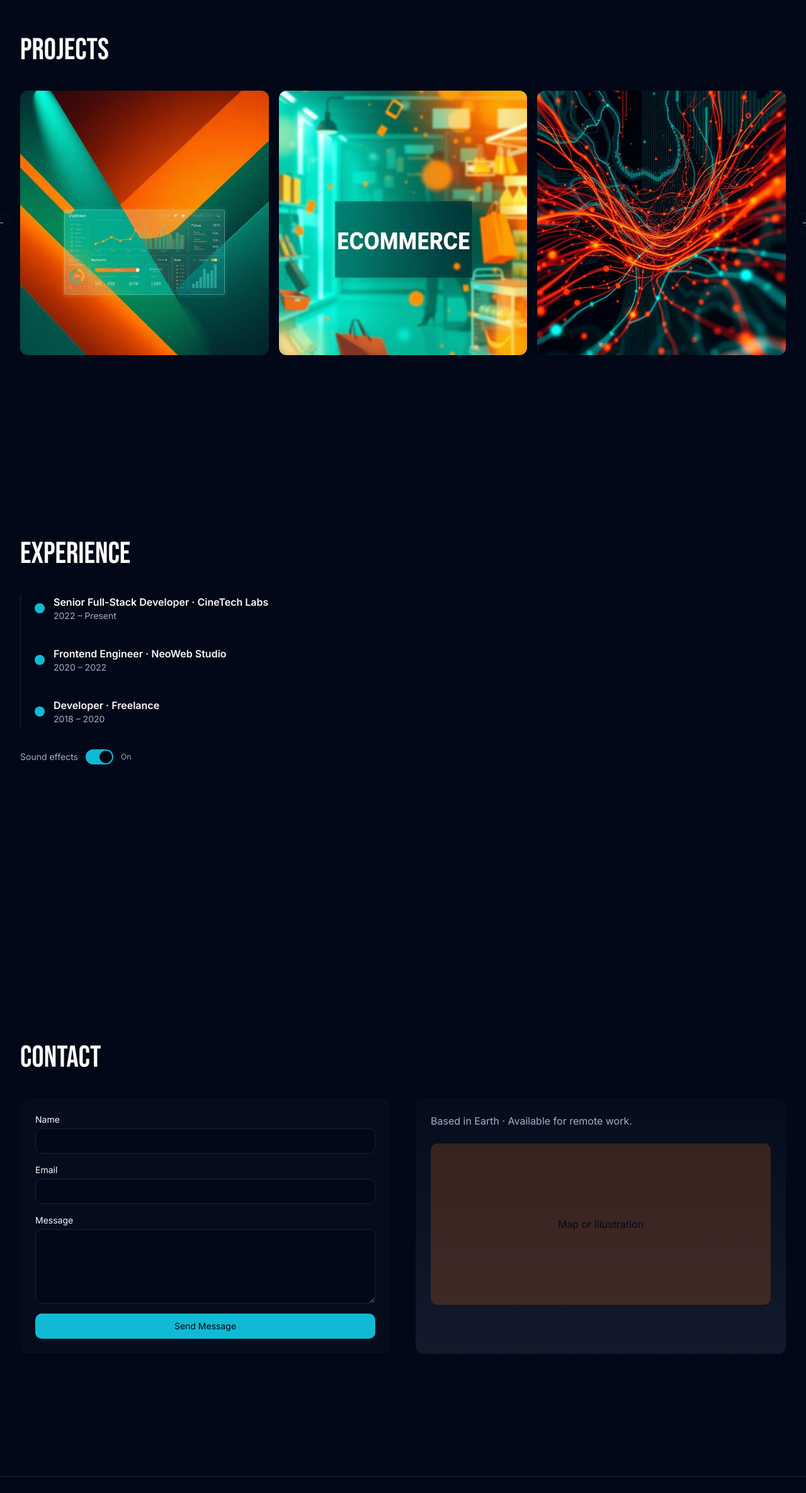
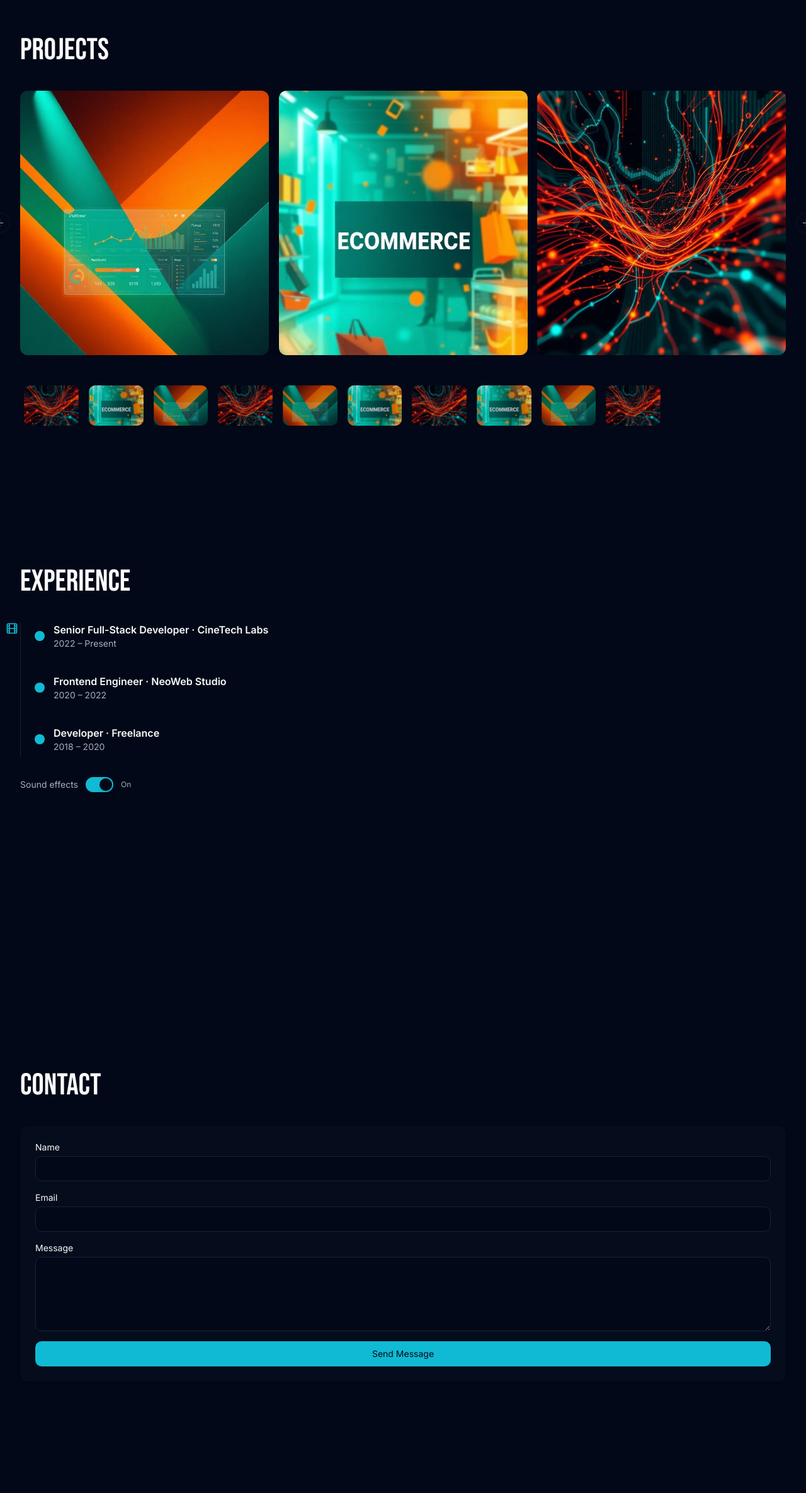
Before and after one commit to abhinov956tech-developer/Dev_Portfolio, a React (Vite) app: page / in a window 1280 px wide. Shown: the part 2521-4892 px from the top of the page at 63% size. Built offline with nearby package versions, Linux system fonts and the light colour scheme.

Commit message:
Refactor Projects, Experience, Contact
- Implement 3D tilt on project cards and add a marquee for past work.
- Add an interactive film-reel icon to the experience timeline.
- Enhance contact form with animated focus rings, remove map, and add a submission animation.

```diff
--- a/src/components/Contact.tsx
+++ b/src/components/Contact.tsx
@@ -17,24 +17,25 @@ const Contact = () => {
   return (
     <section id="contact" className="min-h-screen snap-start container py-20 md:py-28">
       <h2 className="font-display text-4xl md:text-5xl mb-10">Contact</h2>
-      <div className="grid md:grid-cols-2 gap-10 items-stretch">
+      <div className="grid gap-10 items-stretch">
         <div className="bg-card rounded-lg p-6 shadow">
           <form onSubmit={onSubmit} className="space-y-4">
-            <div>
+            <div className="rounded-md ring-offset-background focus-within:ring-2 focus-within:ring-accent focus-within:ring-offset-2 focus-within:animate-[pulse_0.5s_ease-out_1] transition-shadow">
               <label className="block text-sm mb-1" htmlFor="name">Name</label>
               <Input id="name" required aria-label="Your name" />
             </div>
-            <div>
+            <div className="rounded-md ring-offset-background focus-within:ring-2 focus-within:ring-accent focus-within:ring-offset-2 focus-within:animate-[pulse_0.5s_ease-out_1] transition-shadow">
               <label className="block text-sm mb-1" htmlFor="email">Email</label>
               <Input id="email" type="email" required aria-label="Your email" />
             </div>
-            <div>
+            <div className="rounded-md ring-offset-background focus-within:ring-2 focus-within:ring-accent focus-within:ring-offset-2 focus-within:animate-[pulse_0.5s_ease-out_1] transition-shadow">
               <label className="block text-sm mb-1" htmlFor="message">Message</label>
               <Textarea id="message" rows={5} required aria-label="Your message" />
             </div>
             <div className="relative">
-              <Button type="submit" className="w-full" aria-label="Send message">
-                Send Message
+              <Button type="submit" className="w-full relative overflow-hidden" aria-label="Send message" disabled={sent}>
+                <span className={`transition-opacity ${sent ? "opacity-0" : "opacity-100"}`}>Send Message</span>
+                {sent && <Send className="absolute text-primary left-1/2 top-1/2 -translate-x-1/2 -translate-y-1/2" aria-hidden />}
               </Button>
               <AnimatePresence>
                 {sent && (
@@ -53,10 +54,6 @@ const Contact = () => {
             </div>
           </form>
         </div>
-        <div className="rounded-lg p-6 bg-surface-gradient">
-          <p className="text-muted-foreground">Based in Earth · Available for remote work.</p>
-          <div className="mt-6 h-64 w-full rounded-md bg-accent/20 flex items-center justify-center text-accent-foreground">Map or Illustration</div>
-        </div>
       </div>
     </section>
   );
--- a/src/components/Experience.tsx
+++ b/src/components/Experience.tsx
@@ -1,6 +1,8 @@
 import { useEffect, useRef, useState } from "react";
 import { Switch } from "@/components/ui/switch";
 import { Label } from "@/components/ui/label";
+import { motion } from "framer-motion";
+import { Film } from "lucide-react";
 
 const items = [
   { role: "Senior Full-Stack Developer", company: "CineTech Labs", period: "2022 – Present", details: "Leading a team building cinematic, high-performance web experiences for enterprise clients." },
@@ -12,6 +14,12 @@ const Experience = () => {
   const [openIndex, setOpenIndex] = useState<number | null>(null);
   const [isMuted, setIsMuted] = useState(false);
   const audioCtxRef = useRef<AudioContext | null>(null);
+
+  // Reel indicator state
+  const [hoverIndex, setHoverIndex] = useState<number | null>(null);
+  const [iconY, setIconY] = useState(0);
+  const itemRefs = useRef<(HTMLButtonElement | null)[]>([]);
+  const containerRef = useRef<HTMLDivElement | null>(null);
 
   useEffect(() => {
     const Ctx = (window as any).AudioContext || (window as any).webkitAudioContext;
@@ -69,15 +77,37 @@ const Experience = () => {
     });
   };
 
+  const updateIconPos = (index: number) => {
+    const c = containerRef.current;
+    const el = itemRefs.current[index];
+    if (c && el) {
+      const ct = c.getBoundingClientRect().top;
+      const r = el.getBoundingClientRect();
+      setIconY(r.top - ct + r.height / 2 - 12);
+    }
+  };
+
   return (
     <section id="experience" className="min-h-screen snap-start container py-20 md:py-28">
       <h2 className="font-display text-4xl md:text-5xl mb-10">Experience</h2>
-      <div className="relative pl-6 border-l border-border">
+      <div ref={containerRef} className="relative pl-6 border-l border-border">
+        <motion.div
+          className="absolute -left-6 w-6 h-6 text-primary"
+          style={{ top: iconY }}
+          animate={{ rotate: hoverIndex !== null ? 360 : 0 }}
+          transition={{ duration: 1, ease: "linear", repeat: hoverIndex !== null ? Infinity : 0 }}
+          aria-hidden
+        >
+          <Film className="w-5 h-5" />
+        </motion.div>
         {items.map((it, i) => (
           <div key={it.role} className="mb-8">
             <button
+              ref={(el) => (itemRefs.current[i] = el)}
               className="w-full text-left group"
               onClick={() => toggle(i)}
+              onMouseEnter={() => { setHoverIndex(i); updateIconPos(i); }}
+              onMouseLeave={() => setHoverIndex(null)}
               aria-expanded={openIndex === i}
             >
               <div className="flex items-center gap-4">
--- a/src/components/Projects.tsx
+++ b/src/components/Projects.tsx
@@ -3,6 +3,7 @@ import { Button } from "@/components/ui/button";
 import project1 from "@/assets/project1.jpg";
 import project2 from "@/assets/project2.jpg";
 import project3 from "@/assets/project3.jpg";
+import { motion, useMotionValue, useSpring } from "framer-motion";
 
 const projects = [
   { title: "Futuristic SaaS Dashboard", img: project1, live: "#", code: "#", tech: ["React", "Node", "Postgres"] },
@@ -10,16 +11,33 @@ const projects = [
   { title: "Realtime Data Viz", img: project3, live: "#", code: "#", tech: ["Vite", "WebSockets", "D3"] },
 ];
 
-const Projects = () => {
+type Project = typeof projects[number];
+
+const olderProjects = [project1, project2, project3, project2, project1, project3];
+
+const ProjectCard = ({ p }: { p: Project }) => {
+  const rx = useMotionValue(0);
+  const ry = useMotionValue(0);
+  const rxSpring = useSpring(rx, { stiffness: 300, damping: 20 });
+  const rySpring = useSpring(ry, { stiffness: 300, damping: 20 });
+
+  const handleMouseMove = (e: React.MouseEvent<HTMLDivElement>) => {
+    const rect = e.currentTarget.getBoundingClientRect();
+    const px = (e.clientX - rect.left) / rect.width;
+    const py = (e.clientY - rect.top) / rect.height;
+    rx.set(-(py - 0.5) * 16);
+    ry.set((px - 0.5) * 16);
+  };
+  const reset = () => { rx.set(0); ry.set(0); };
+
   return (
-    <section id="projects" className="min-h-screen snap-start container py-20 md:py-28">
-      <h2 className="font-display text-4xl md:text-5xl mb-10">Projects</h2>
-      <div className="relative">
-        <Carousel className="w-full">
-          <CarouselContent>
-            {projects.map((p) => (
-              <CarouselItem key={p.title} className="md:basis-1/2 lg:basis-1/3">
-                <div className="group poster-card">
+    <div style={{ perspective: 1000 }}>
+      <motion.div
+        onMouseMove={handleMouseMove}
+        onMouseLeave={reset}
+        style={{ rotateX: rxSpring, rotateY: rySpring, transformStyle: "preserve-3d" }}
+        className="group poster-card will-change-transform"
+      >
         <img src={p.img} alt={`${p.title} poster`} loading="lazy" className="poster-image" />
         <div className="poster-overlay">
           <div>
@@ -35,7 +53,21 @@ const Projects = () => {
             </div>
           </div>
         </div>
+      </motion.div>
     </div>
+  );
+};
+
+const Projects = () => {
+  return (
+    <section id="projects" className="min-h-screen snap-start container py-20 md:py-28">
+      <h2 className="font-display text-4xl md:text-5xl mb-10">Projects</h2>
+      <div className="relative">
+        <Carousel className="w-full">
+          <CarouselContent>
+            {projects.map((p) => (
+              <CarouselItem key={p.title} className="md:basis-1/2 lg:basis-1/3">
+                <ProjectCard p={p} />
               </CarouselItem>
             ))}
           </CarouselContent>
@@ -43,6 +75,25 @@ const Projects = () => {
           <CarouselNext />
         </Carousel>
       </div>
+
+      <div className="mt-12 overflow-hidden" aria-label="Past work reel">
+        <motion.div
+          initial={{ x: 0 }}
+          animate={{ x: "-50%" }}
+          transition={{ duration: 20, ease: "linear", repeat: Infinity }}
+          className="flex gap-4 items-center"
+        >
+          {[...olderProjects, ...olderProjects].map((img, idx) => (
+            <img
+              key={idx}
+              src={img}
+              alt={`Past project thumbnail ${idx + 1}`}
+              loading="lazy"
+              className="h-16 w-28 object-cover rounded-md opacity-80 hover:opacity-100 transition-opacity"
+            />
+          ))}
+        </motion.div>
+      </div>
     </section>
   );
 };
```
Lines whose indentation alone changed are shown as unchanged.
